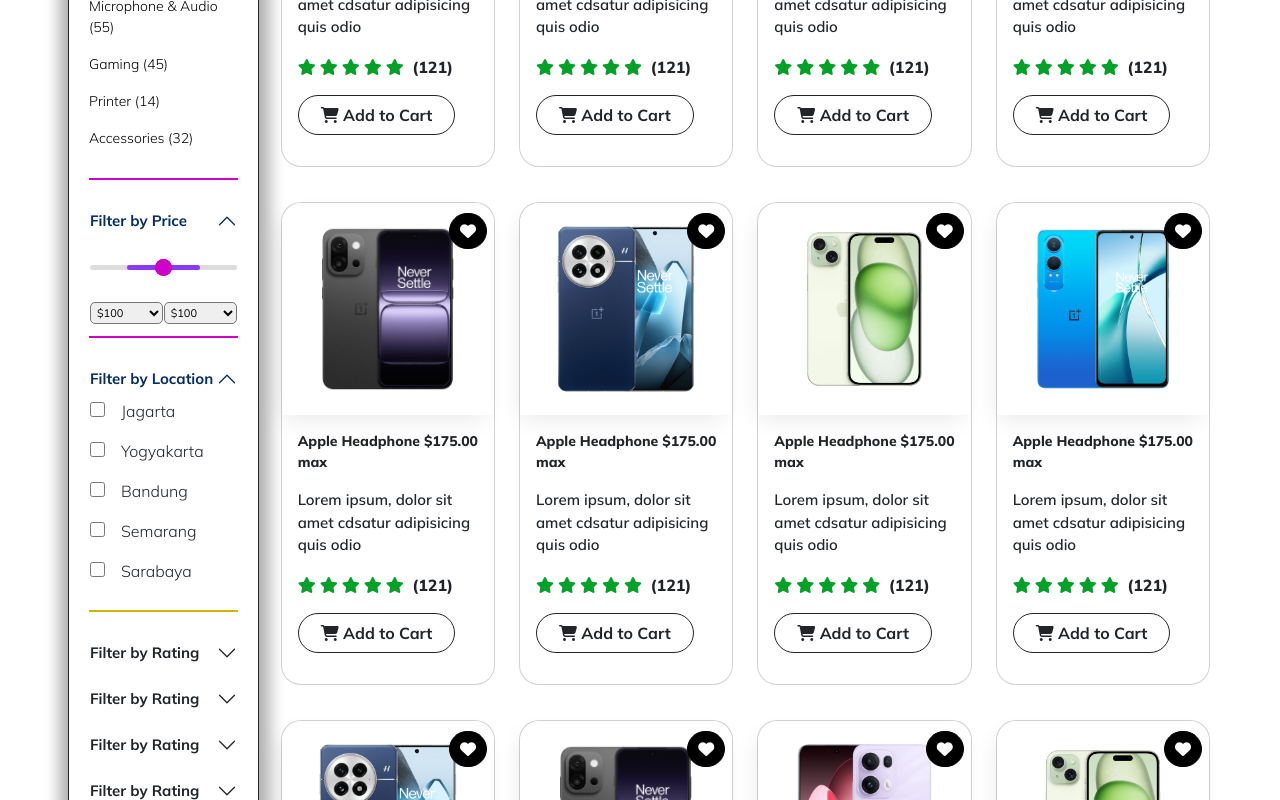
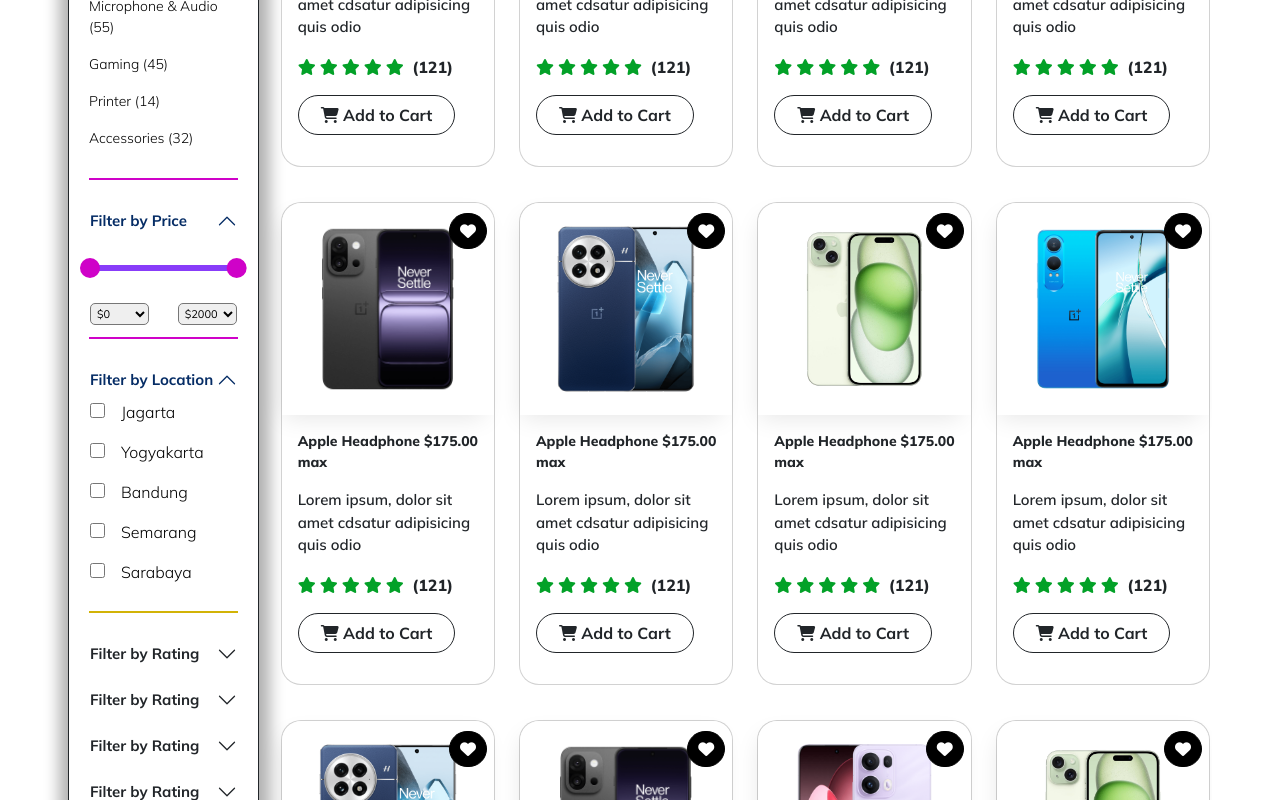
Before and after one commit to Sreelakshmit123/EcommerceReact.js, a React (Vite) app: page /mobiletablet in a window 1280 px wide. Shown: the part 574-1374 px from the top of the page. Built offline with nearby package versions, Linux system fonts and the light colour scheme; a web font is replaced by a local one.

Commit message:
update filter

```diff
--- a/MobileTablet.css
+++ b/MobileTablet.css
@@ -464,6 +464,40 @@
 }
 
 
+/* demo */
+
+
+.price-filter-box {
+  padding: 20px;
+  background: #fff;
+  max-width: 300px;
+  border-radius: 10px;
+  box-shadow: 0 0 8px rgba(0,0,0,0.1);
+}
+
+.range-inputs {
+  display: flex;
+  flex-direction: column;
+  gap: 10px;
+}
+
+.price-dropdowns {
+  display: flex;
+  justify-content: space-between;
+  margin-top: 15px;
+  gap: 10px;
+}
+
+.price-dropdowns select {
+  width: 100%;
+  padding: 6px;
+  border-radius: 6px;
+  border: 1px solid #ccc;
+}
+
+
+
+
 /* mobile view */
 
 @media (max-width: 768px) {
--- a/package.json
+++ b/package.json
@@ -15,7 +15,7 @@
     "@fortawesome/react-fontawesome": "^0.2.2",
     "bootstrap": "^5.3.6",
     "range-slider-input": "^2.4.4",
-    "rc-slider": "^11.1.8",
+    "rc-slider": "^9.7.2",
     "react": "^19.1.0",
     "react-bootstrap": "^2.10.10",
     "react-dom": "^19.1.0",
--- a/src/Pages/MobileSliderFilter.jsx
+++ b/src/Pages/MobileSliderFilter.jsx
@@ -5,7 +5,19 @@
 
 function MobileSliderFilter() {
 
+    const locations = ['Jagarta', 'Yogyakarta', 'Bandung', 'Semarang', 'Sarabaya'];
+    const [checkedLocations, setCheckedLocations] = useState({});
 
+    const handleCheckboxChange = (location) => {
+        setCheckedLocations((prev) => ({
+            ...prev,
+            [location]: !prev[location],
+        }));
+    }
+
+    const handleSubmitFilter = () =>{
+
+    }
     return (
         <>
             <p className='fw-bolder mb-4'>All Categories</p>
@@ -31,21 +43,28 @@
                 <Accordion.Item eventKey="0">
                     <Accordion.Header>Filter by Price</Accordion.Header>
                     <Accordion.Body>
-                        <PriceFilter/>
+                        <PriceFilter />
                     </Accordion.Body>
                 </Accordion.Item>
             </Accordion>
+
             <p className='horizontal-line1' />
+
             <Accordion defaultActiveKey={['0']} alwaysOpen>
                 <Accordion.Item eventKey="0">
                     <Accordion.Header>Filter by Location</Accordion.Header>
                     <Accordion.Body>
                         <div className='filter-input'>
-                            <div className='filter-input pb-3'> <input className='checkbox-filter ' type="checkbox" /><span className='ms-3 align-items-center'>Jagarta</span></div>
-                            <div className='filter-input pb-3'><input className='checkbox-filter' type="checkbox" /><span className='ms-3'>Yogyakarta</span></div>
-                            <div className='filter-input pb-3'><input className='checkbox-filter' type="checkbox" /><span className='ms-3'>Bandung</span></div>
-                            <div className='filter-input pb-3'><input className='checkbox-filter' type="checkbox" /><span className='ms-3'>Semarang</span></div>
-                            <div className='filter-input pb-3'><input className='checkbox-filter' type="checkbox" /><span className='ms-3'>Sarabaya</span></div>
+                            {locations.map((location) => (
+                                <div className='filter-input pb-3' key={location}>
+                                    <input className='checkbox-filter' type="checkbox" checked={!!checkedLocations[location]}
+                                        onChange={() => handleCheckboxChange(location)}
+                                    />
+                                    <span className='ms-3' style={{ color: checkedLocations[location] ? ' rgb(136, 60, 249)' : 'black' }}>
+                                        {location}
+                                    </span>
+                                </div>
+                            ))}
                         </div>
                     </Accordion.Body>
                 </Accordion.Item>
@@ -86,7 +105,9 @@
                     </Accordion.Body>
                 </Accordion.Item>
             </Accordion>
-            <div className='filter-button-div'><button className='filter-button btn'>Filter</button></div>
+            <div className='filter-button-div'>
+                <button onClick={handleSubmitFilter()} className='filter-button btn'>Filter</button>
+                </div>
             <p className='filter-EndPara'>Lorem ipsum</p>
         </>
     )
--- a/src/Pages/PriceFilter.jsx
+++ b/src/Pages/PriceFilter.jsx
@@ -1,39 +1,107 @@
-import React from 'react'
+import React, { useState } from 'react'
+import { getTrackBackground, Range } from 'react-range';
 
-function PriceFilter() {
 
+function PriceFilter({
+    min = 0,
+    max = 2000,
+    step = 100
+}) {
+    const [values, setValues] = useState([min, max]);
+
+
+    const handleSelect = (index, e) => {
+        const newValue = Number(e.target.value);
+        const updatedValues = [...values];
+        updatedValues[index] = newValue;
+
+        if (updatedValues[0] > updatedValues[1]) {
+            if (index === 0) updatedValues[1] = newValue;
+            else updatedValues[0] = newValue;
+        }
+
+        setValues(updatedValues);
+    };
+
+    const generateOptions = () => {
+        const options = [];
+        for (let i = min; i <= max; i += step) {
+            options.push(i);
+        }
+        return options;
+    };
+
+    const priceOptions = generateOptions();
     return (
+
         <>
+
             <div className='pt-4'>
-                <div className='slider'>
-                    <div className="progress"></div>
-                </div>
-                <div class="range-input">
-                    <input type="range" name="" id="" className='thumb range-left' min={100} max={10000} />
-                    <input type="range" name="" id="" className='thumb range-right' min={100} max={10000} />
-                </div>
+                <Range
+                    label="Select your value"
+                    step={step}
+                    min={min}
+                    max={max}
+                    values={values}
+                    onChange={(values) => setValues(values)}
+                    renderTrack={({ props, children }) => (
+                        <div
+                            {...props}
+                            style={{
+                                ...props.style,
+                                height: "6px",
+                                width: "100%",
+                                border: '1px soild',
+                                borderRadius: "20px",
+                                background: getTrackBackground({
+                                    values: values,
+                                    colors: ["#ccc", "rgb(136, 60, 249)", "#ccc"],
+                                    min,
+                                    max,
+
+                                })
+                            }}
+                        >
+                            {children}
+                        </div>
+                    )}
+                    renderThumb={({ props }) => (
+                        <div
+                            {...props}
+                            key={props.key}
+                            style={{
+                                ...props.style,
+                                height: "20px",
+                                width: "20px",
+                                backgroundColor: "rgb(207, 2, 200)",
+                                border: '1px soild',
+                                borderRadius: '50%',
+                                cursor:'pointer'
+                            }}
+                        />
+                    )}
+                />
 
                 <div className='d-flex justify-content-between pt-4 mt-2'>
-                    <select className='priceSelector' id="pricefilter" name="price">
-                        <option value="100">$100</option>
-                        <option value="100">$500</option>
-                        <option value="100">$1000</option>
-                        <option value="100">$1500</option>
-                        <option value="saab">$2000</option>
-                        <option value="fiat">$5000</option>
-                        <option value="audi">$100000</option>
+
+                    <select className='priceSelector' value={values[0]} onChange={(e) => handleSelect(0, e)}>
+                        {priceOptions.map((price) => (
+                            <option key={price} value={price}>
+                                ${price}
+                            </option>
+                        ))}
                     </select>
-                    <select className='priceSelector' id="pricefilter" name="price">
-                        <option value="100">$100</option>
-                        <option value="100">$500</option>
-                        <option value="100">$1000</option>
-                        <option value="100">$1500</option>
-                        <option value="saab">$2000</option>
-                        <option value="fiat">$5000</option>
-                        <option value="audi">$100000</option>
+
+                    <select className='priceSelector' value={values[1]} onChange={(e) => handleSelect(1, e)}>
+                        {priceOptions.map((price) => (
+                            <option key={price} value={price}>
+                                ${price}
+                            </option>
+                        ))}
                     </select>
                 </div>
             </div >
+
         </>
     )
 }
```
Also changed, not shown: 1 other file (tests, documents, lock files or other folders).
